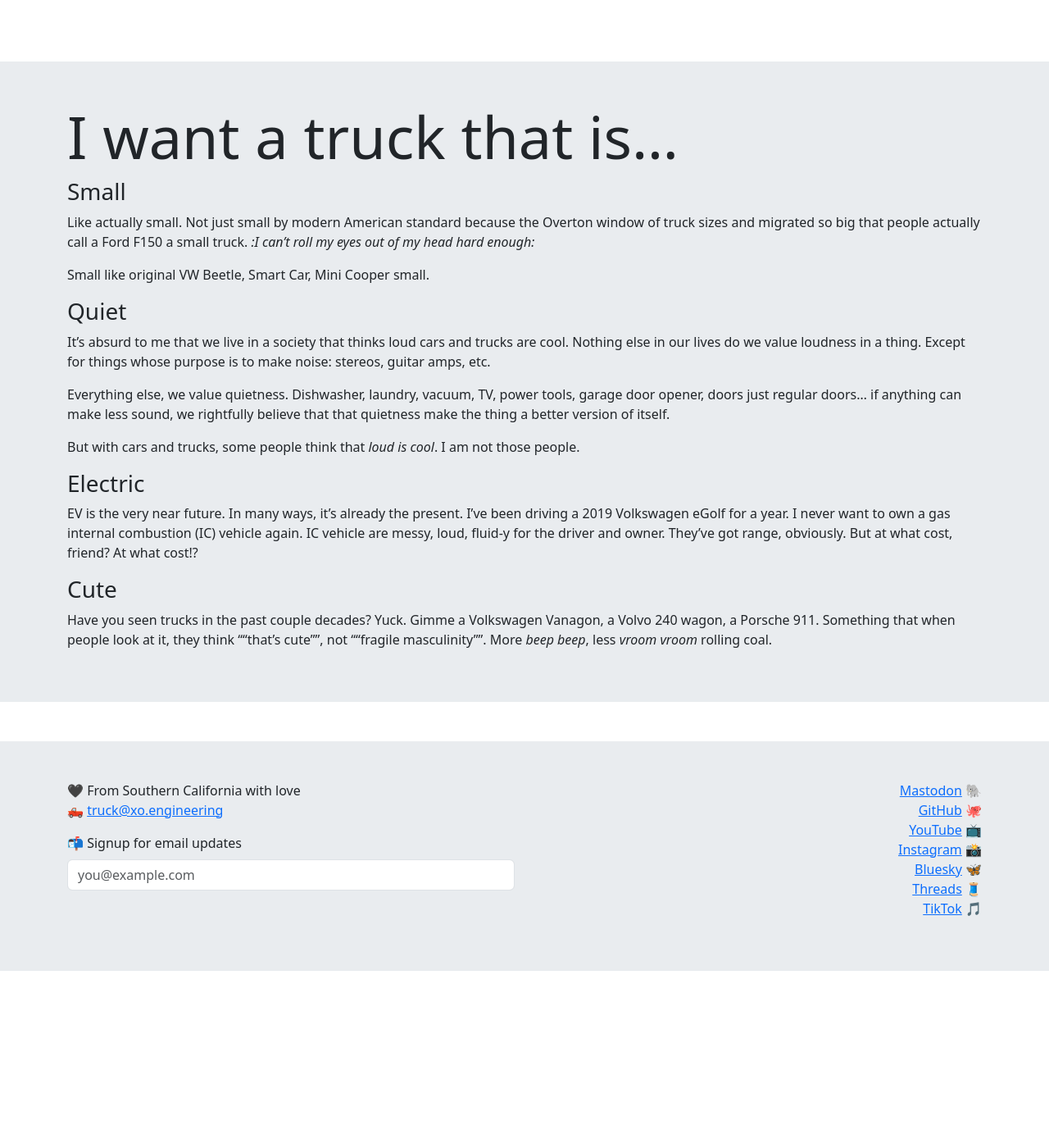
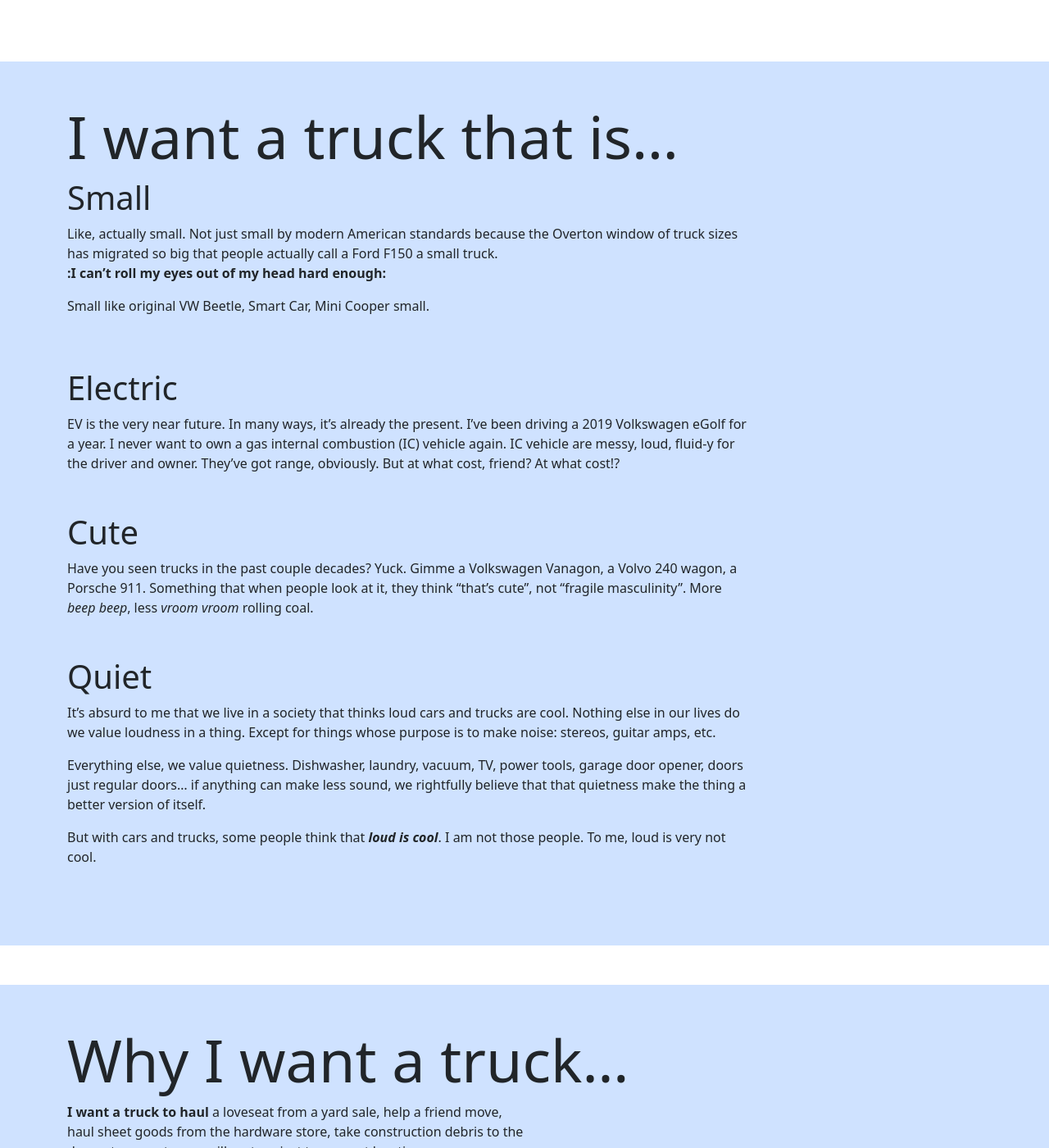
Before and after one commit to xoengineering/xo.engineering, a Jekyll site: the page built from index.html, in a window 1280 px wide and 1400 px high, scrolled down 487 px. Shown: the whole window at 82% size. Built offline with Jekyll 4.4.1, drawn with Linux system fonts in a browser that asks for light colours; before the commit the page ends 1719 px from its top, so only the background shows below that; some of the changed text lies outside the part shown.

Commit message:
More home page wall of text

```diff
--- a/_includes/footer.html
+++ b/_includes/footer.html
@@ -1,4 +1,4 @@
-<div class="bg-body-secondary py-5 my-5">
+<div class="bg-body-secondary py-5 mt-5">
   <footer class="container">
     <div class="row">
       <div class="col">
--- a/index.html
+++ b/index.html
@@ -15,23 +15,57 @@
   <p><a href="/support" class="btn btn-lg btn-primary">I need your support</a></p>
 </div>
 
-<div class="bg-body-secondary py-5 my-5">
+<div class="bg-primary-subtle py-5 my-5">
   <div class="container">
+
     <h2 class="display-2">I want a truck that is…</h2>
 
-    <h3>Small</h3>
+    <div class="row">
+      <div class="col-12 col-md-9 mb-5">
+        <h3 class="display-6">Small</h3>
 
         <p>
-      Like actually small.
-      Not just small by modern American standard because the Overton window of truck sizes and migrated so big that people actually call a Ford F150 a small truck.
-      <i>:I can’t roll my eyes out of my head hard enough:</i>
+          Like, actually small.
+          Not just small by modern American standards because the Overton window of truck sizes has migrated so big that people actually call a Ford F150 a small truck.
+          <b class="d-block">:I can’t roll my eyes out of my head hard enough:</b>
         </p>
 
         <p>
           Small like original VW Beetle, Smart Car, Mini Cooper small.
         </p>
+      </div>
+    </div>
 
-    <h3>Quiet</h3>
+    <div class="col-12 col-md-9">
+      <div class="mb-5">
+        <h3 class="display-6">Electric</h3>
+
+        <p>
+          EV is the very near future.
+          In many ways, it’s already the present.
+          I’ve been driving a 2019 Volkswagen eGolf for a year.
+          I never want to own a gas internal combustion (IC) vehicle again.
+          IC vehicle are messy, loud, fluid-y for the driver and owner.
+          They’ve got range, obviously.
+          But at what cost, friend?
+          At what cost!?
+        </p>
+      </div>
+
+      <div class="mb-5">
+        <h3 class="display-6">Cute</h3>
+
+        <p>
+          Have you seen trucks in the past couple decades?
+          Yuck.
+          Gimme a Volkswagen Vanagon, a Volvo 240 wagon, a Porsche 911.
+          Something that when people look at it, they think <q>that’s cute</q>, not <q>fragile masculinity</q>.
+          More <i>beep beep</i>, less <i>vroom vroom</i> rolling coal.
+        </p>
+      </div>
+
+      <div class="mb-5">
+        <h3 class="display-6">Quiet</h3>
 
         <p>
           It’s absurd to me that we live in a society that thinks loud cars and trucks are cool.
@@ -46,31 +80,69 @@
         </p>
 
         <p>
-      But with cars and trucks, some people think that <i>loud is cool</i>.
+          But with cars and trucks, some people think that <i class="fw-bold">loud is cool</i>.
           I am not those people.
-    </p>
-
-    <h3>Electric</h3>
-
-    <p>
-      EV is the very near future.
-      In many ways, it’s already the present.
-      I’ve been driving a 2019 Volkswagen eGolf for a year.
-      I never want to own a gas internal combustion (IC) vehicle again.
-      IC vehicle are messy, loud, fluid-y for the driver and owner.
-      They’ve got range, obviously.
-      But at what cost, friend?
-      At what cost!?
-    </p>
-
-    <h3>Cute</h3>
-
-    <p>
-      Have you seen trucks in the past couple decades?
-      Yuck.
-      Gimme a Volkswagen Vanagon, a Volvo 240 wagon, a Porsche 911.
-      Something that when people look at it, they think “<q>that’s cute</q>”, not “<q>fragile masculinity</q>”.
-      More <i>beep beep</i>, less <i>vroom vroom</i> rolling coal.
+          To me, loud is very not cool.
         </p>
       </div>
     </div>
+  </div>
+
+</div>
+</div>
+
+
+<div class="bg-primary-subtle py-5 my-5">
+  <div class="container">
+    <h2 class="display-2">Why I want a truck…</h2>
+
+    <div class="col-12 col-md-9 col-lg-6">
+      <p>
+        <b>I want a truck to haul</b> a loveseat from a yard sale, help a friend move, haul sheet goods from the hardware store, take construction debris to the dump, transport a guerrilla art project to a secret location.
+      </p>
+
+      <p>
+        <b>I want a truck that is small and nimble,</b> that can handle city streets and tight parking, can go onto and squeak between narrow gaps on under developed paths.
+      </p>
+
+      <p>
+        <b>I want a truck that I can lay down in</b> the truck bed and look up at the stars on a warm summer night away from the city light pollution.
+      </p>
+
+      <p>
+        <b>I want a truck for utility, errands, romance, and misadventure.</b>
+      </p>
+    </div>
+  </div>
+</div>
+
+<div class="bg-primary-subtle py-5 my-5">
+  <div class="container">
+    <h2 class="display-2">Why I’m making a truck…</h2>
+
+    <div class="col-12 col-md-9 col-lg-6">
+
+      <p>In the United States, trucks are…</p>
+
+      <ul>
+      <li>too big</li>
+      <li>too loud</li>
+      <li>inefficient</li>
+      <li>bad at hauling</li>
+      <li>bad at off roading</li>
+      <li>unsafe for everyone else</li>
+      </ul>
+
+      <p>
+        The truck I want is small, quiet, electric, capable of hauling stuff,
+        good at getting into places… both in the city and off road.
+      </p>
+
+      <p>
+        No company is making that truck.
+        So, I’m making it for myself.
+        By converting 1990s Japanese mini-trucks into electric vehicles (EV).
+      </p>
+    </div>
+  </div>
+</div>
```
Lines whose indentation alone changed are shown as unchanged.
